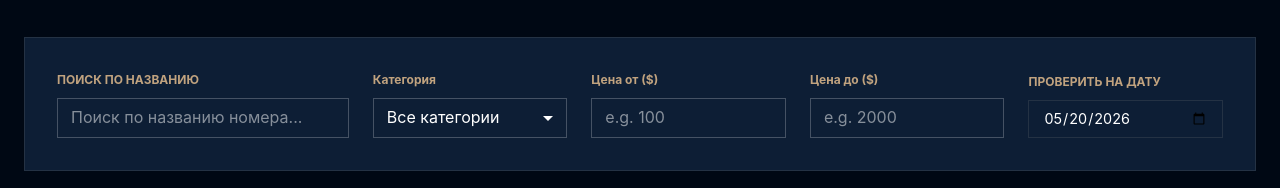
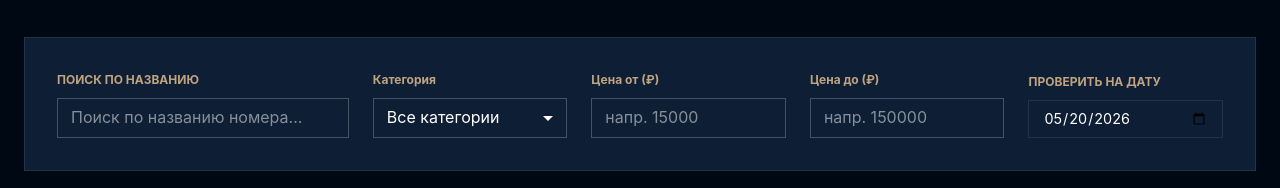
Before and after one commit to El1teHarp521/deep-blue-hotel, a React (Vite) app in the folder frontend/host-app/: page /rooms in a window 1280 px wide. Shown: the part 243-431 px from the top of the page. Built offline with nearby package versions, Linux system fonts and the light colour scheme; no server answers.

Commit message:
Исправлена сортировка (цена от и цена до), теперь она зависит от выбранной валюты на сайте

```diff
--- a/frontend/host-app/src/pages/RoomsPage.jsx
+++ b/frontend/host-app/src/pages/RoomsPage.jsx
@@ -37,6 +37,16 @@ export default function RoomsPage({ t, currency, lang }) {
     { id: 'penthouse', title: t.roomPenthouse, img: '/images/room-penthouse-1.jpg', d: t.roomPenthouseDesc, priceRub: 152000 }
   ];
 
+  const currencySymbols = {
+    RUB: '₽',
+    USD: '$',
+    AED: 'AED'
+  };
+  const currentSymbol = currencySymbols[currency] || '$';
+
+  const minPlaceholder = currency === 'RUB' ? 'напр. 15000' : (currency === 'AED' ? 'e.g. 600' : 'e.g. 150');
+  const maxPlaceholder = currency === 'RUB' ? 'напр. 150000' : (currency === 'AED' ? 'e.g. 6000' : 'e.g. 1500');
+
   useEffect(() => {
     const url = checkDate
       ? `http://localhost:3001/api/rooms?date=${checkDate}`
@@ -46,6 +56,8 @@ export default function RoomsPage({ t, currency, lang }) {
       .then(res => setDbRooms(res.data))
       .catch(err => console.error("Ошибка загрузки номеров:", err));
   }, [checkDate]);
+
+  // Сброс страницы пагинации на первую при изменении фильтров поиска
   useEffect(() => {
     setPage(1);
   }, [searchTerm, category, minPrice, maxPrice, checkDate]);
@@ -55,9 +67,17 @@ export default function RoomsPage({ t, currency, lang }) {
     const matchesCategory = category === 'all' || cat.id === category;
 
     const priceInRub = cat.priceRub;
-    const usdToRubRate = 90;
-    const convertedMinRub = minPrice === '' ? 0 : parseFloat(minPrice) * usdToRubRate;
-    const convertedMaxRub = maxPrice === '' ? Infinity : parseFloat(maxPrice) * usdToRubRate;
+
+    // Курсы конвертации валют по отношению к рублю
+    const ratesToRub = {
+      RUB: 1,
+      USD: 90,
+      AED: 25
+    };
+
+    const currentRate = ratesToRub[currency] || 1;
+    const convertedMinRub = minPrice === '' ? 0 : parseFloat(minPrice) * currentRate;
+    const convertedMaxRub = maxPrice === '' ? Infinity : parseFloat(maxPrice) * currentRate;
 
     const matchesMinPrice = priceInRub >= convertedMinRub;
     const matchesMaxPrice = priceInRub <= convertedMaxRub;
@@ -65,11 +85,9 @@ export default function RoomsPage({ t, currency, lang }) {
     return matchesSearch && matchesCategory && matchesMinPrice && matchesMaxPrice;
   });
 
-  // Вычисление количества страниц пагинации
   const pageCount = Math.ceil(filteredCategories.length / itemsPerPage);
   const paginatedCategories = filteredCategories.slice((page - 1) * itemsPerPage, page * itemsPerPage);
 
-  // Вычисление количества оставшихся свободных номеров категории на выбранную дату
   const getFreeRoomsCount = (categoryKey) => {
     const roomsInCat = dbRooms.filter(r => r.category === categoryKey);
     if (roomsInCat.length === 0) return 0;
@@ -125,12 +143,16 @@ export default function RoomsPage({ t, currency, lang }) {
                 <MenuItem value="penthouse">{t.categoryPenthouse}</MenuItem>
               </Select>
             </Box>
+
+            {/*  поля сортировки по цене */}
             <Box>
-              <Typography variant="caption" sx={{ fontWeight: 'bold', color: 'secondary.main', display: 'block', mb: 1 }}>{t.priceFrom} ($)</Typography>
+              <Typography variant="caption" sx={{ fontWeight: 'bold', color: 'secondary.main', display: 'block', mb: 1 }}>
+                {t.priceFrom} ({currentSymbol})
+              </Typography>
               <TextField
                 fullWidth
                 type="number"
-                placeholder="e.g. 100"
+                placeholder={minPlaceholder}
                 value={minPrice}
                 onChange={(e) => setMinPrice(e.target.value)}
                 size="small"
@@ -140,11 +162,13 @@ export default function RoomsPage({ t, currency, lang }) {
               />
             </Box>
             <Box>
-              <Typography variant="caption" sx={{ fontWeight: 'bold', color: 'secondary.main', display: 'block', mb: 1 }}>{t.priceTo} ($)</Typography>
+              <Typography variant="caption" sx={{ fontWeight: 'bold', color: 'secondary.main', display: 'block', mb: 1 }}>
+                {t.priceTo} ({currentSymbol})
+              </Typography>
               <TextField
                 fullWidth
                 type="number"
-                placeholder="e.g. 2000"
+                placeholder={maxPlaceholder}
                 value={maxPrice}
                 onChange={(e) => setMaxPrice(e.target.value)}
                 size="small"
@@ -153,6 +177,7 @@ export default function RoomsPage({ t, currency, lang }) {
                 }}
               />
             </Box>
+
             <Box>
               <Typography variant="caption" sx={{ fontWeight: 'bold', color: 'secondary.main', display: 'block', mb: 1 }}>ПРОВЕРИТЬ НА ДАТУ</Typography>
               <input
@@ -166,6 +191,8 @@ export default function RoomsPage({ t, currency, lang }) {
             </Box>
           </Box>
         </Paper>
+
+        {/* Сетка карточек с использованием среза пагинации */}
         <Box sx={{ display: 'grid', gridTemplateColumns: { xs: '1fr', sm: '1fr 1fr', lg: '1fr 1fr' }, gap: 4 }}>
           {paginatedCategories.map((cat, i) => {
             const freeRoomsCount = getFreeRoomsCount(cat.id);
@@ -184,7 +211,7 @@ export default function RoomsPage({ t, currency, lang }) {
                   {getAvailabilityStatus(cat.id)}
                 </Box>
 
-                {/* Вывод количества оставшихся свободных номеров на выбранную дат */}
+                {/* Вывод количества оставшихся свободных номеров на выбранную дату */}
                 {checkDate && (
                   <Typography variant="body2" sx={{ color: freeRoomsCount > 0 ? 'success.main' : 'error.main', fontWeight: 'bold', mb: 2 }}>
                     {lang === 'RU'
```
